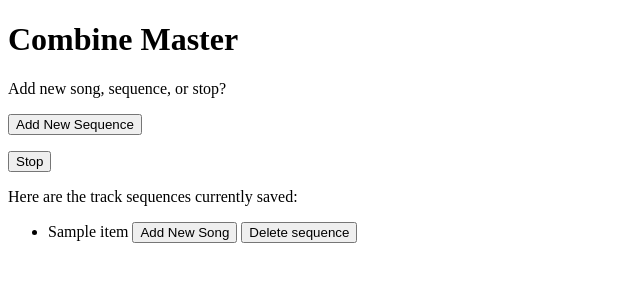
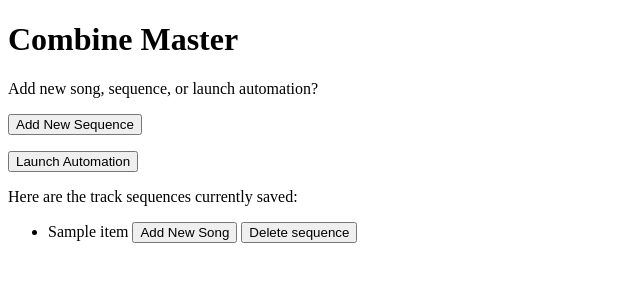
Before and after one commit to Pyrocarbine/Spotibine, a Flask app: template Template/Ask_for_New_Song.html in a window 1280 px wide. Shown: the top 300 px of the page, without its empty margins (0-640 px from the left). Run offline with Flask 3, Linux system fonts and the light colour scheme; the template is opened without the code that fills it: most values are stand-ins (such as "Sample title", 1, 10 or a date in 2020).

Commit message:
Update Ask_for_New_Song.html

```diff
--- a/Template/Ask_for_New_Song.html
+++ b/Template/Ask_for_New_Song.html
@@ -2,10 +2,10 @@
 {% block title %}Question{% endblock %}
 
 {% block content %}
-<p> Add new song, sequence, or stop?</p>
+<p> Add new song, sequence, or launch automation?</p>
 <form action='#' method='post'>
     <p><input type="submit" name="submit" value="Add New Sequence"/><br></p>
-    <p><input type="submit" name="submit" value="Stop" /><br></p>
+    <p><input type="submit" name="submit" value="Launch Automation" /><br></p>
 </form>
 
 <p> Here are the track sequences currently saved: </p>
```
